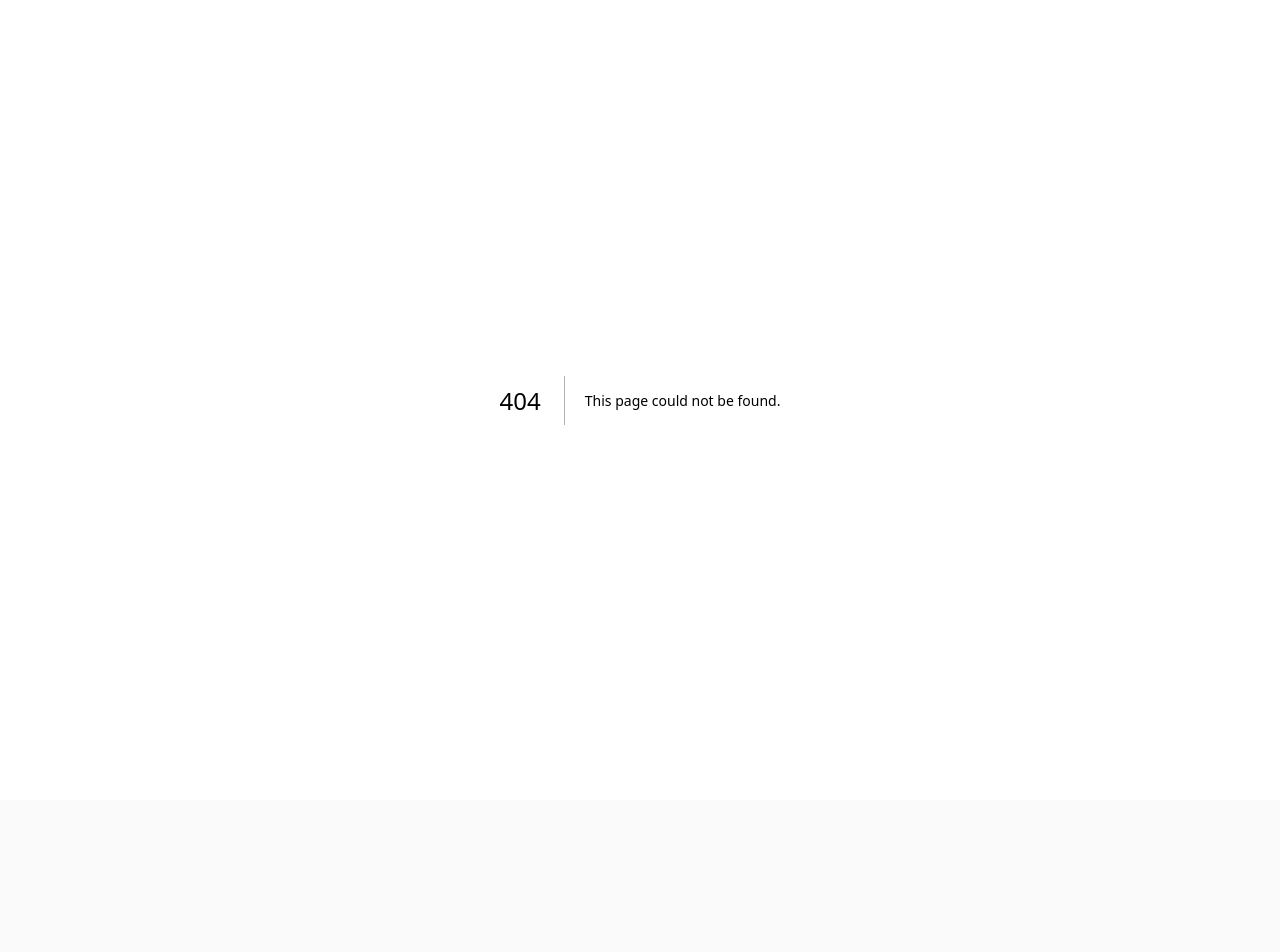
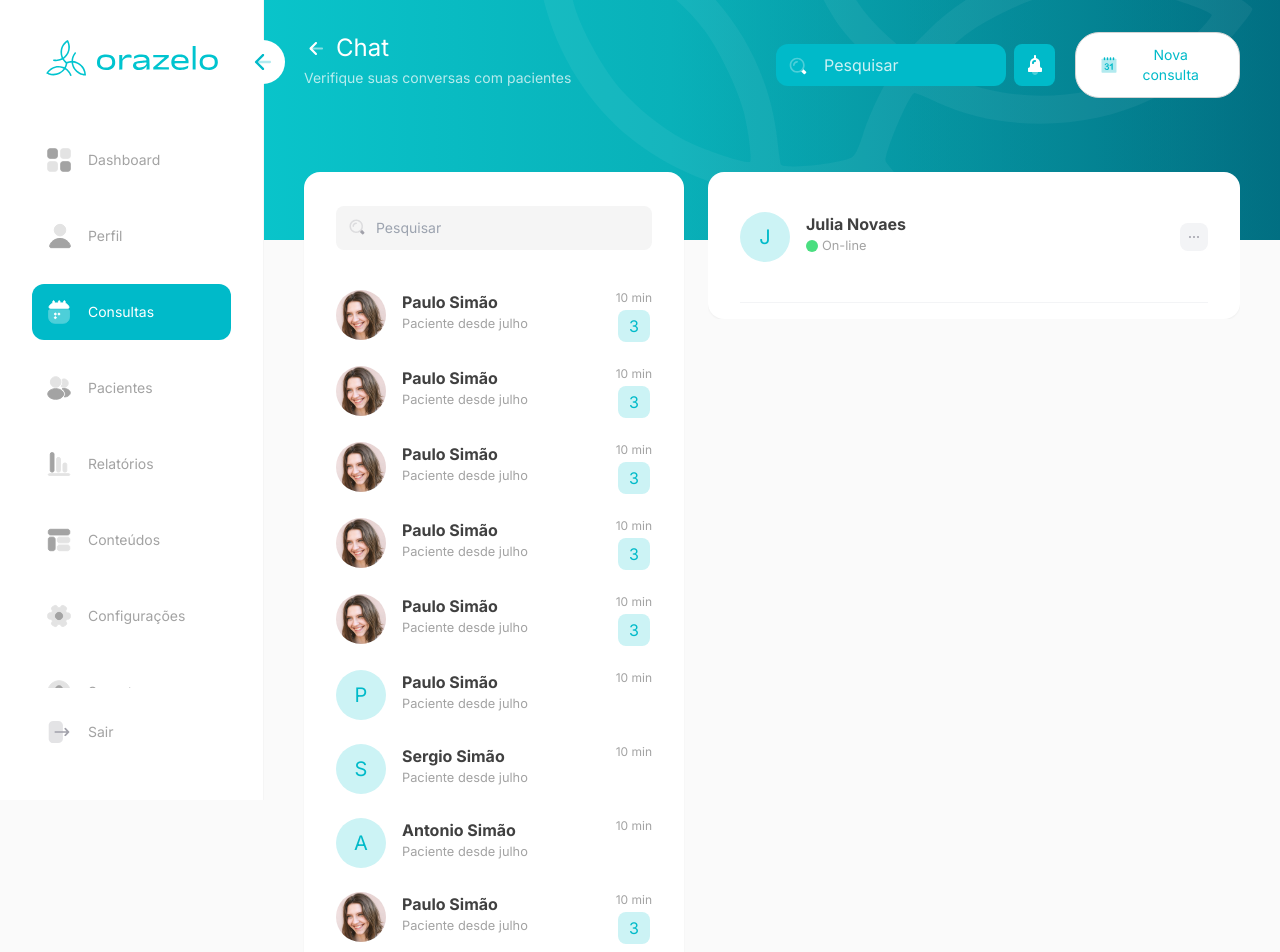
Before and after one commit to marcusvbda/orazelo-adm, a Next.js app: page /admin/schedule/my-schedule/chat in a window 1280 px wide. Before the commit this address had no page. Shown: the top 952 px of the page. Before the commit the page ends 800 px from the top, so only its background shows below. Built offline with nearby package versions, Linux system fonts and the light colour scheme.

Commit message:
chat page

```diff
--- /dev/null
+++ b/src/app/admin/schedule/my-schedule/chat/page.tsx
@@ -0,0 +1,197 @@
+import AspectRatio from "@/components/AspectRatio";
+import BackLink from "@/components/back-link";
+import Card from "@/components/Card";
+import Navbar from "@/components/navbar";
+import Link from "next/link";
+import { ReactNode } from "react";
+
+const UserItem = ({ user }: any): ReactNode => {
+  return (
+    <div className="w-full gap-4 flex">
+      {user.avatar ? (
+        <div
+          className={`size-[50px] bg-gray-100 rounded-full overflow-hidden bg-cover bg-no-repeat`}
+          style={{ backgroundImage: `url(${user.avatar})` }}
+        />
+      ) : (
+        <div
+          className={`size-[50px] bg-primary-100 rounded-full overflow-hidden bg-cover bg-no-repeat text-xl text-primary flex items-center justify-center`}
+        >
+          {user.name[0].toUpperCase()}
+        </div>
+      )}
+      <div className="flex flex-col item-center">
+        <strong className="text-neutral-700">{user.name}</strong>
+        <small className="text-neutral-400">{user.description}</small>
+      </div>
+      <div className="ml-auto flex flex-col items-center gap-1">
+        <small className="text-neutral-400 text-xs">{user.time}</small>
+        {user.qty && (
+          <div className="p-4 rounded-lg size-5 flex items-center justify-center bg-primary-100 text-primary">
+            {user.qty}
+          </div>
+        )}
+      </div>
+    </div>
+  );
+};
+
+const UserList = (): ReactNode => {
+  return (
+    <div className="w-full md:w-5/12 flex flex-col gap-6 h-full pb-10">
+      <Card className="px-8 py-4 bg-center flex flex-col">
+        <div className="relative">
+          <AspectRatio
+            src="/gray-search.svg"
+            size={{ width: 18 }}
+            className="absolute top-[30px] left-3"
+          />
+          <input type="text" placeholder="Pesquisar" className="!pl-10" />
+        </div>
+        <div className="mt-10 flex flex-col gap-6">
+          <UserItem
+            user={{
+              avatar: "/user-1.svg",
+              name: "Paulo Simão",
+              description: "Paciente desde julho",
+              time: "10 min",
+              qty: 3,
+            }}
+          />
+          <UserItem
+            user={{
+              avatar: "/user-1.svg",
+              name: "Paulo Simão",
+              description: "Paciente desde julho",
+              time: "10 min",
+              qty: 3,
+            }}
+          />
+          <UserItem
+            user={{
+              avatar: "/user-1.svg",
+              name: "Paulo Simão",
+              description: "Paciente desde julho",
+              time: "10 min",
+              qty: 3,
+            }}
+          />
+          <UserItem
+            user={{
+              avatar: "/user-1.svg",
+              name: "Paulo Simão",
+              description: "Paciente desde julho",
+              time: "10 min",
+              qty: 3,
+            }}
+          />
+          <UserItem
+            user={{
+              avatar: "/user-1.svg",
+              name: "Paulo Simão",
+              description: "Paciente desde julho",
+              time: "10 min",
+              qty: 3,
+            }}
+          />
+          <UserItem
+            user={{
+              name: "Paulo Simão",
+              description: "Paciente desde julho",
+              time: "10 min",
+            }}
+          />
+          <UserItem
+            user={{
+              name: "Sergio Simão",
+              description: "Paciente desde julho",
+              time: "10 min",
+            }}
+          />
+          <UserItem
+            user={{
+              name: "Antonio Simão",
+              description: "Paciente desde julho",
+              time: "10 min",
+            }}
+          />
+          <UserItem
+            user={{
+              avatar: "/user-1.svg",
+              name: "Paulo Simão",
+              description: "Paciente desde julho",
+              time: "10 min",
+              qty: 3,
+            }}
+          />
+          <UserItem
+            user={{
+              avatar: "/user-1.svg",
+              name: "Paulo Simão",
+              description: "Paciente desde julho",
+              time: "10 min",
+              qty: 3,
+            }}
+          />
+        </div>
+      </Card>
+    </div>
+  );
+};
+
+export const Chat = (): ReactNode => {
+  return (
+    <div className="w-full md:w-7/12 flex flex-col gap-4  h-full max-h-full overflow-y-auto">
+      <Card className="px-8 bg-center">
+        <div className="w-full gap-4 flex pb-10 pt-6 border-b border-gray-100">
+          <div
+            className={`size-[50px] bg-primary-100 rounded-full overflow-hidden bg-cover bg-no-repeat text-xl text-primary flex items-center justify-center`}
+          >
+            J
+          </div>
+          <div className="flex flex-col item-center">
+            <strong className="text-neutral-700">Julia Novaes</strong>
+            <small className="text-neutral-400 flex gap-1 items-center">
+              <div className="size-3 bg-green-400 rounded-full"></div>
+              On-line
+            </small>
+          </div>
+          <div className="ml-auto flex items-center gap-1">
+            <Link
+              href="/admin/schedule/my-schedule/chat"
+              className="size-7 flex items-center justify-center bg-gray-100 rounded-lg ml-auto"
+            >
+              <AspectRatio src="/etc.svg" size={{ height: 2 }} />
+            </Link>
+          </div>
+        </div>
+      </Card>
+    </div>
+  );
+};
+
+export default function ChatPage(): ReactNode {
+  return (
+    <div className="flex flex-col">
+      <Navbar
+        text={
+          <BackLink
+            className="text-white text-2xl"
+            href="/admin/schedule/my-schedule"
+          >
+            Chat
+          </BackLink>
+        }
+        description="Verifique suas conversas com pacientes"
+      />
+      <div className="relative top-[-100px] overflow-y-auto theme-container">
+        <div className="flex flex-col gap-4">
+          <div className="w-full flex-col md:flex-row flex gap-6">
+            <UserList />
+            <Chat />
+          </div>
+        </div>
+      </div>
+    </div>
+  );
+}
--- a/src/app/admin/schedule/my-schedule/page.tsx
+++ b/src/app/admin/schedule/my-schedule/page.tsx
@@ -13,7 +13,6 @@ import Card from "@/components/Card";
 import allLocales from "@fullcalendar/core/locales-all";
 import Modal from "@/components/Modal";
 import AspectRatio from "@/components/AspectRatio";
-import Link from "next/link";
 import Barchart from "@/components/Barchar";
 import Tabs from "@/components/Tabs";
 
@@ -136,7 +135,7 @@ export default function MySchedulePage(): ReactNode {
                     ana.pereira@email.com.br
                   </div>
                 </div>
-                <div className="flex flex-col md:flex-row mt-3 gap-2 mt-auto">
+                <div className="flex flex-col md:flex-row mt-3 gap-2">
                   <span className="border-2 border-gray-300 border-dashed px-4 py-2 rounded-lg gap-1">
                     <h4 className="text-neutral-700 font-bold text-lg mb-0">
                       4.5
--- a/src/components/ScheduleCheckupsToday.tsx
+++ b/src/components/ScheduleCheckupsToday.tsx
@@ -2,6 +2,7 @@
 import { ReactNode, useMemo } from "react";
 import Card from "./Card";
 import AspectRatio from "./AspectRatio";
+import Link from "next/link";
 
 interface IScheduleCheckupRow {
   avatar: string;
@@ -33,9 +34,12 @@ const ScheduleCheckupRow = ({
         <span className="bg-primary-100/80 text-primary-500 text-xs flex items-center py-1 px-2 rounded-lg">
           {schedule}
         </span>
-        <button className="size-7 flex items-center justify-center bg-gray-100 rounded-lg ml-auto">
+        <Link
+          href="/admin/schedule/my-schedule/chat"
+          className="size-7 flex items-center justify-center bg-gray-100 rounded-lg ml-auto"
+        >
           <AspectRatio src="/arrow-gray.svg" size={{ height: 16 }} />
-        </button>
+        </Link>
       </div>
     </div>
   );
```
Also changed, not shown: public/gray-search.svg (added).
